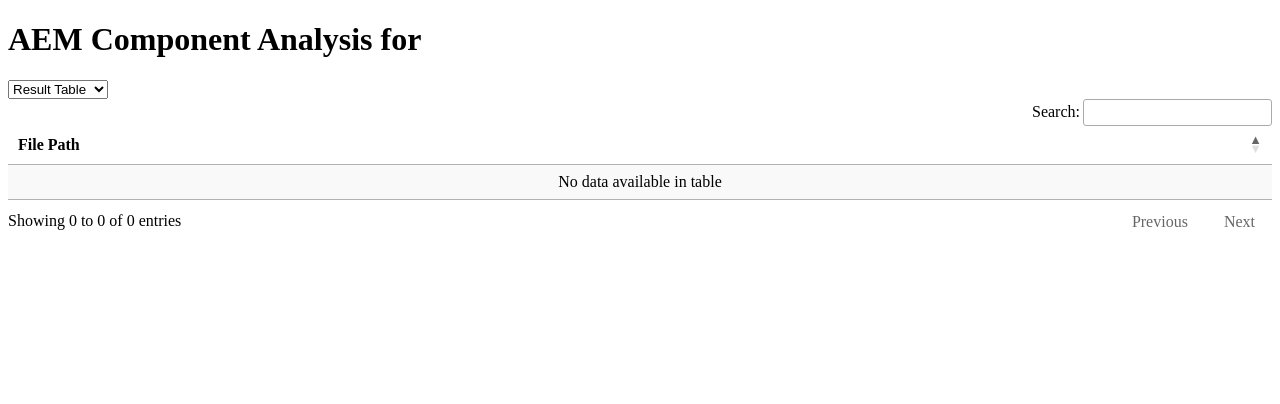
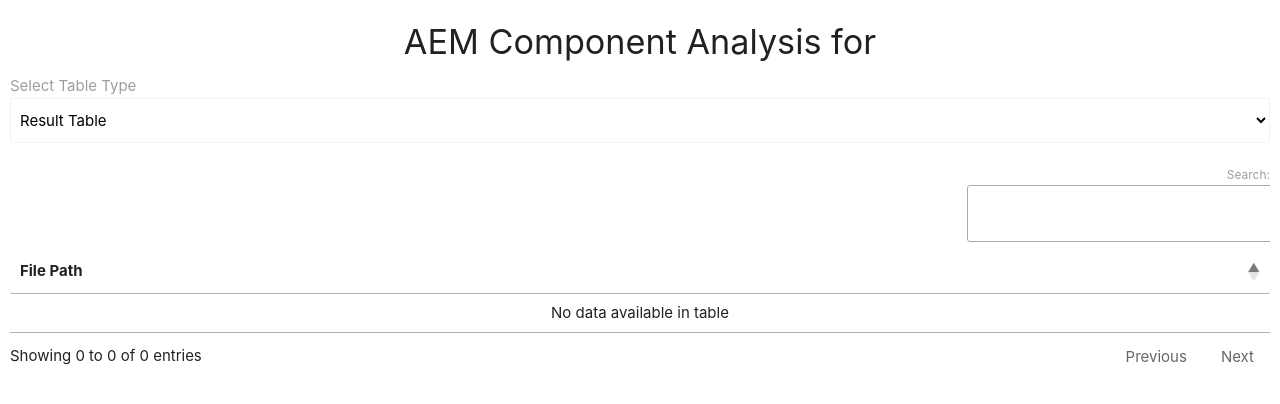
Before and after one commit to ebenezer-isaac/aem-component-analysis, a Node server app: template views/performAnalysis.ejs in a window 1280 px wide. Shown: the top 404 px of the page. Run offline with Node 20, Linux system fonts and the light colour scheme; the template is opened without the code that fills it, so the values that code supplies are empty; some libraries are stand-ins or nearby versions.

Commit message:
dataTable data array format and auto populate data

```diff
--- a/app.js
+++ b/app.js
@@ -5,12 +5,31 @@ const indexRouter = require('./routes/index');
 const checkDirectoryRouter = require('./routes/checkDirectory');
 const performAnalysisRouter = require('./routes/performAnalysis');
 
+// Define search configuration
+const searchConfig = {
+    'content.xml': [
+        { key: 'category', pattern: new RegExp('componentGroup\\s*=\\s*["\']([^"\']+)["\']'), cleaning: 'singleQuotations' },
+        { key: 'title', pattern: new RegExp('jcr:title\\s*=\\s*["\']([^"\']+)["\']'), cleaning: 'singleQuotations' },
+        { key: 'resourceSuperType', pattern: new RegExp('sling:resourceSuperType\\s*=\\s*["\']([^"\']+)["\']'), cleaning: 'singleQuotations' }
+    ],
+    '.html': [
+        { key: 'ddsTags', pattern: new RegExp('<(dds-[a-zA-Z0-9-]+)', 'g'), cleaning: 'tags', unique: true },
+        { key: 'caemTags', pattern: new RegExp('<(caem-[a-zA-Z0-9-]+)', 'g'), cleaning: 'tags', unique: true },
+        { key: 'carbonImport', pattern: new RegExp('attributeName\\s*=\\s*["\']([^"\']+)["\']', 'g'), cleaning: 'multipleQuotations', unique: true },
+        { key: 'resourceType', pattern: new RegExp("resourceType\\s*=\\s*['\"\\s]([^'\"]+)['\"\\s]", 'g'), cleaning: 'multipleQuotations', unique: true },
+        { key: 'dynamicDataSlyUse', pattern: /data-sly-use\.\w+\s*=\s*["'](\/apps[^"']*)["']/g, cleaning: 'multipleQuotations', unique: true }
+    ]
+};
+
 app.set('view engine', 'ejs');
 app.use(express.static(__dirname + '/public'));
 app.use(bodyParser.urlencoded({ extended: true }));
 
 app.use('/checkDirectory', checkDirectoryRouter);
-app.use('/performAnalysis', performAnalysisRouter);
+app.use('/performAnalysis', (req, res, next) => {
+    req.searchConfig = searchConfig; // Make searchConfig available in the request object
+    next();
+}, performAnalysisRouter);
 app.use('/', indexRouter);
 
 app.listen(3000, () => {
--- a/public/styles/style.css
+++ b/public/styles/style.css
@@ -1,87 +1,3 @@
-/* /styles/style.css */
-
-body {
-    font-family: Arial, sans-serif;
-    margin: 20px;
-    background-color: #f4f4f4;
+.input-field>label {
+    position: static;
 }
-
-form {
-    max-width: 500px;
-    margin: 0 auto;
-    padding: 20px;
-    background-color: #fff;
-    border-radius: 8px;
-    box-shadow: 0 0 10px rgba(0, 0, 0, 0.1);
-}
-
-label {
-    display: block;
-    font-weight: bold;
-    margin-bottom: 8px;
-    color: #333;
-}
-
-input[type="text"] {
-    width: calc(100% - 20px);
-    padding: 10px;
-    margin-bottom: 20px;
-    border: 1px solid #ccc;
-    border-radius: 4px;
-    box-sizing: border-box;
-}
-
-input[type="submit"] {
-    padding: 10px 20px;
-    background-color: #007bff;
-    color: #fff;
-    border: none;
-    border-radius: 4px;
-    cursor: pointer;
-    font-size: 16px;
-}
-
-input[type="submit"]:disabled {
-    background-color: #ddd;
-    cursor: not-allowed;
-}
-
-input[type="submit"]:hover:not(:disabled) {
-    background-color: #0056b3;
-}
-
-input[type="submit"]:active:not(:disabled) {
-    background-color: #004494;
-}
-
-h1 {
-    color: #333;
-    text-align: center;
-    margin-bottom: 20px;
-}
-
-table.dataTable {
-    width: 100%;
-    border-collapse: collapse;
-}
-
-table.dataTable thead th {
-    background-color: #f2f2f2;
-    color: #333;
-    font-weight: bold;
-}
-
-table.dataTable tbody tr:nth-child(even) {
-    background-color: #f9f9f9;
-}
-
-table.dataTable tbody tr:hover {
-    background-color: #e0e0e0;
-}
-
-table.dataTable td,
-table.dataTable th {
-    padding: 10px;
-    text-align: left;
-    border-bottom: 1px solid #ddd;
-}
--- a/views/performAnalysis.ejs
+++ b/views/performAnalysis.ejs
@@ -5,36 +5,61 @@
     <meta charset="UTF-8">
     <meta name="viewport" content="width=device-width, initial-scale=1.0">
     <title>AEM Components</title>
-    <link rel="stylesheet" href="https://cdn.datatables.net/1.10.24/css/jquery.dataTables.min.css">
-    <link rel="stylesheet" href="https://cdn.datatables.net/buttons/1.7.2/css/buttons.dataTables.min.css">
-    <script src="https://code.jquery.com/jquery-3.6.0.min.js"></script>
-    <script src="https://cdn.datatables.net/1.10.24/js/jquery.dataTables.min.js"></script>
-    <script src="https://cdn.datatables.net/buttons/1.7.2/js/dataTables.buttons.min.js"></script>
-    <script src="https://cdnjs.cloudflare.com/ajax/libs/jszip/3.1.3/jszip.min.js"></script>
-    <script src="https://cdn.datatables.net/buttons/1.7.2/js/buttons.html5.min.js"></script>
-    <script src="https://cdn.datatables.net/buttons/1.7.2/js/buttons.print.min.js"></script>
-    <script src="https://cdn.datatables.net/buttons/1.7.2/js/buttons.colVis.min.js"></script>
+    <!-- Materialize CSS -->
+    <link rel="stylesheet" href="https://cdnjs.cloudflare.com/ajax/libs/materialize/1.0.0/css/materialize.min.css">
+    <link rel="stylesheet" href="https://cdn.datatables.net/1.13.2/css/jquery.dataTables.min.css">
+    <link rel="stylesheet" href="https://cdn.datatables.net/buttons/2.3.3/css/buttons.dataTables.min.css">
+    <script src="https://code.jquery.com/jquery-3.6.4.min.js"></script>
+    <script src="https://cdn.datatables.net/1.13.2/js/jquery.dataTables.min.js"></script>
+    <script src="https://cdn.datatables.net/buttons/2.3.3/js/dataTables.buttons.min.js"></script>
+    <script src="https://cdnjs.cloudflare.com/ajax/libs/jszip/3.10.1/jszip.min.js"></script>
+    <script src="https://cdn.datatables.net/buttons/2.3.3/js/buttons.html5.min.js"></script>
+    <script src="https://cdn.datatables.net/buttons/2.3.3/js/buttons.print.min.js"></script>
+    <script src="https://cdn.datatables.net/buttons/2.3.3/js/buttons.colVis.min.js"></script>
+    <link rel="stylesheet" href="/styles/style.css">
     <style>
         .table-container {
-            display: none;
+            display: block;
+        }
+
+        .table-wrapper {
+            margin: 0;
+            padding: 0;
+        }
+
+        .container {
+            margin-top: 30px;
+        }
+
+        .input-field {
+            margin-bottom: 20px;
+        }
+
+        select {
+            display: block;
         }
     </style>
 </head>
 
 <body>
-    <h1>AEM Component Analysis for
+    <div style="margin: 10px;">
+        <h4 class="center-align">AEM Component Analysis for
             <%= location %>
-    </h1>
+        </h4>
 
         <!-- Dropdown to select table type -->
+        <div class="input-field col s12">
+            <label for="tableTypeDropdown">Select Table Type</label>
             <select id="tableTypeDropdown">
-        <option value="resultTable">Result Table</option>
+                <option value="resultTable" selected>Result Table</option>
                 <option value="usageCount">Usage Count</option>
             </select>
+        </div>
 
+        <div id="datatables" style="overflow-y: scroll;">
             <!-- Div for Result Table -->
-    <div id="resultTableContainer" class="table-container">
-        <table id="resultTable" class="display">
+            <div id="resultTableContainer" class="table-container table-wrapper">
+                <table id="resultTable" class="highlight responsive-table">
                     <thead>
                         <tr>
                             <th>File Path</th>
@@ -52,14 +77,17 @@
             </div>
 
             <!-- Div for Usage Count Table -->
-    <div id="usageCountContainer" class="table-container">
+            <div id="usageCountContainer" class="table-container table-wrapper">
                 <!-- Dropdown to select header for Usage Count table -->
+                <div class="input-field col s12">
+                    <label for="headerDropdown">Select Header</label>
                     <select id="headerDropdown">
                         <!-- Options will be populated dynamically -->
                     </select>
+                </div>
 
                 <!-- Table to display usage count data -->
-        <table id="usageCountTable" class="display">
+                <table id="usageCountTable" class="highlight responsive-table">
                     <thead>
                         <tr>
                             <th>Unique Value</th>
@@ -74,6 +102,8 @@
                     </tbody>
                 </table>
             </div>
+        </div>
+    </div>
 
     <!-- Inject server-side data into JavaScript variables -->
     <script>
```
Also changed, not shown: public/scripts/dataTables.js (+67 -38 lines), routes/performAnalysis.js (+42 -26 lines), views/index.ejs (+13 -5 lines), component_data.json. Lines whose indentation alone changed are shown as unchanged.
